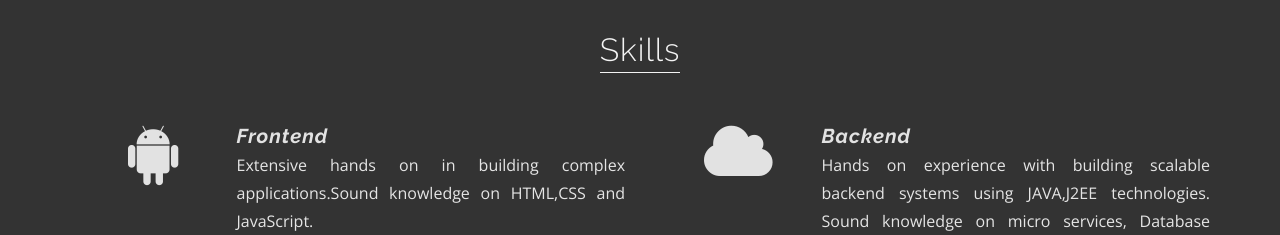
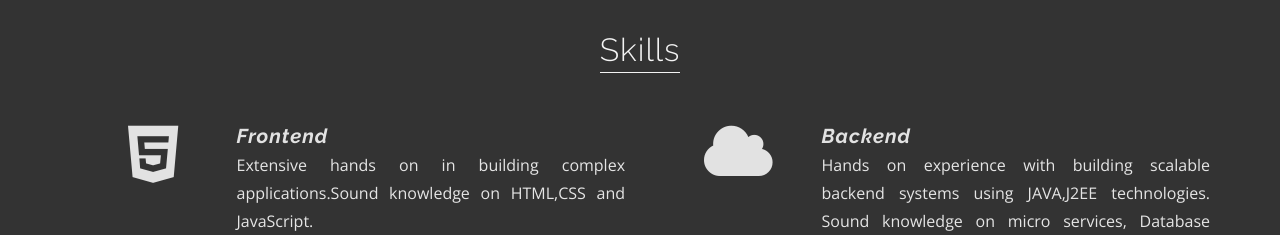
Before and after one commit to KarteekM/karteekm.github.io, a plain HTML site: page index.html in a window 1280 px wide. Shown: the part 820-1055 px from the top of the page. Drawn offline with nearby package versions, Linux system fonts and the light colour scheme; some packages are replaced by stand-ins of ours; a script that the page names is missing.

Commit message:
Update index.html

```diff
--- a/index.html
+++ b/index.html
@@ -88,7 +88,7 @@
 
 					<!-- Single Service Starts -->
 					<div class="col-md-6 col-sm-6 service animated" data-animation="fadeInLeft" data-animation-delay="700">
-						<span class="service-icon center"><i class="fa fa-android fa-4x"></i>
+						<span class="service-icon center"><i class="fa fa-html5 fa-4x"></i>
 						</span>
 						<div class="service-desc">
 							<h4 class="service-title color-scheme">Frontend</h4>
```
